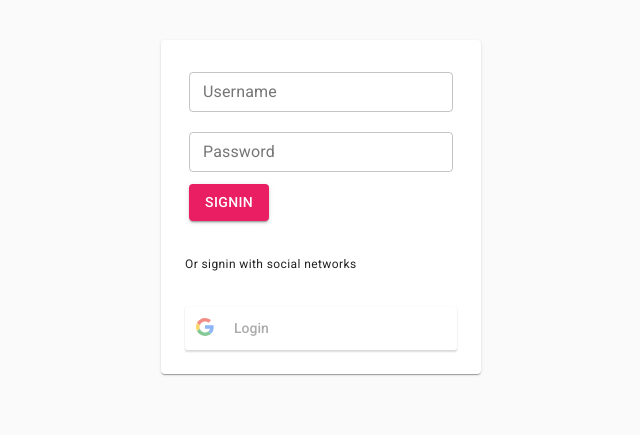
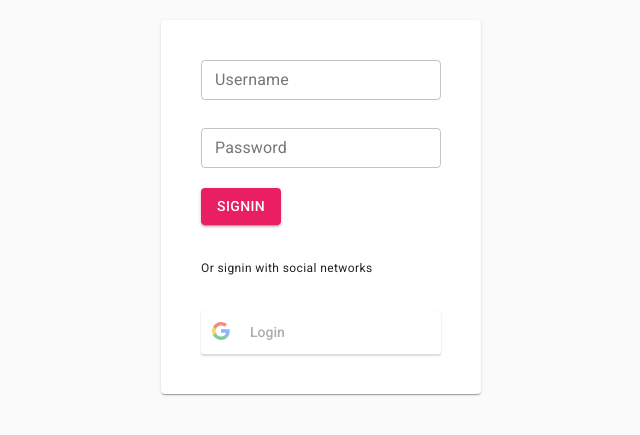
Before and after one commit to joserogeriofilho/material-ui-poc, a React (Create React App) app: page /teste in a window 1280 px wide. Shown: the part 193-628 px from the top of the page, without its empty margins (319-959 px from the left). Built offline with nearby package versions, Linux system fonts and the light colour scheme.

Commit message:
Minor adjustments on the styles

```diff
--- a/src/pages/LoginPage.js
+++ b/src/pages/LoginPage.js
@@ -9,19 +9,20 @@ import { GoogleLogin }        from 'react-google-login';
 
 
 const styles = theme => ({
-  container: {
+  height100: {
     height: '100%'
   },
   paper: {
-    padding: theme.spacing(3),
+    padding: theme.spacing(4),
+    paddingBottom: '40px',
     [theme.breakpoints.down('xs')]: {
       backgroundColor: 'transparent',
-      boxShadow: 'none',
-      padding: theme.spacing(3)
+      boxShadow: 'none'
     }
   },
   socialButtons: {
-    width: '100%'
+    width: '100%',
+    justifyItems: 'center'
   }
 });
 
@@ -43,11 +44,11 @@ class LoginPage extends Component {
     const { classes } = this.props;
 
     return (
-      <Grid className={classes.container} container justify="center" alignItems="center" >
-        <Grid item xl={2} lg={3} md={5} sm={7} xs={12}>
+      <Grid className={classes.height100} container justify="center" alignItems="center" >
+        <Grid item xl={2} lg={3} md={4} sm={6} xs={12}>
           <Paper className={classes.paper} >
             <Grid container justify="center" spacing={4} >
-              <Grid container item xs={12} spacing={1} >
+              <Grid spacing={2} container item xs={12} >
                 <Grid item xs={12} >
                   <TextField
                     id="username"
@@ -72,9 +73,12 @@ class LoginPage extends Component {
                   </Button>
                 </Grid>
               </Grid>
+              <Grid spacing={2} container item xs={12} >
                 <Grid item xs={12}>
                   <Typography variant="caption">Or signin with social networks</Typography>
                 </Grid>
+              </Grid>
+              <Grid spacing={2} container item xs={12} >
                 <Grid item xs={12}>
                   <GoogleLogin
                     className={classes.socialButtons}
@@ -82,6 +86,7 @@ class LoginPage extends Component {
                     buttonText="Login"
                     onSuccess={this.googleResponse}
                     onFailure={this.onFailure} />
+                </Grid>
               </Grid>
             </Grid>
           </Paper>
```
Lines whose indentation alone changed are shown as unchanged.
